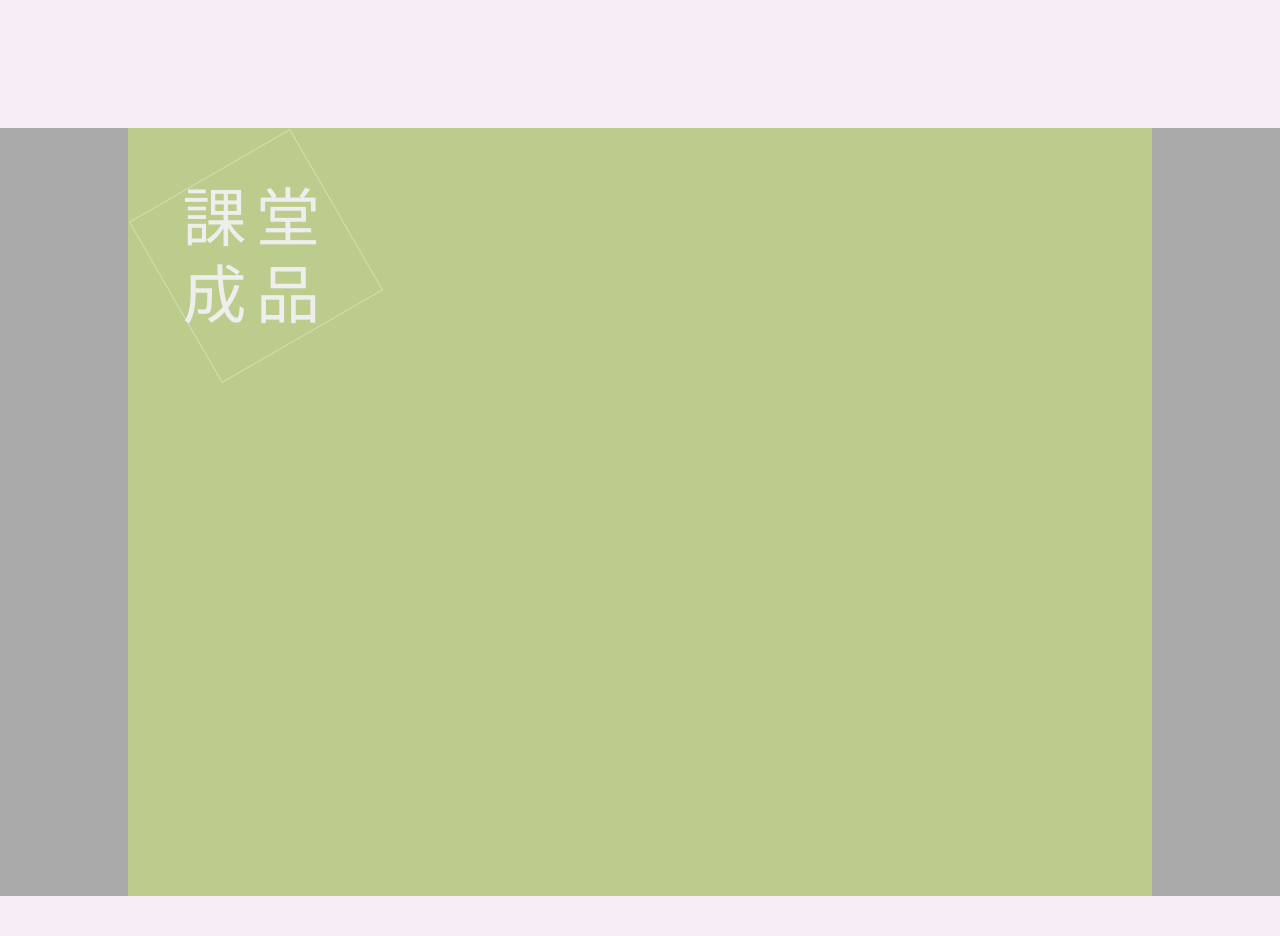
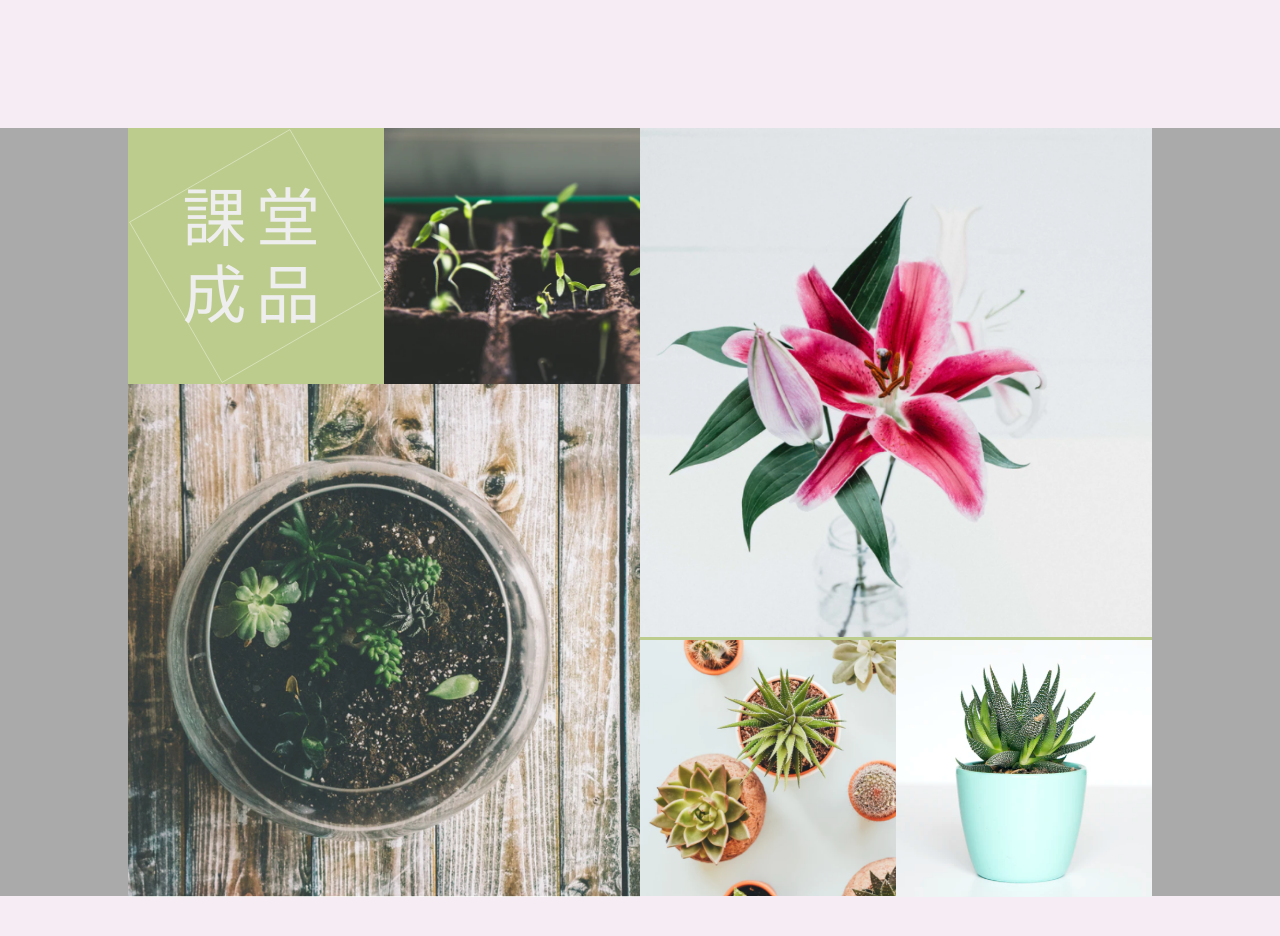
Before and after one commit to lintina11/web-test03, a plain HTML site: page index.html in a window 1280 px wide. Shown: the part 1400-2336 px from the top of the page. Drawn offline with Linux system fonts and the light colour scheme; the site is published under a folder, as on GitHub Pages, so addresses that start at the root find nothing; a web font is replaced by a local one.

Commit message:
correct album pic link

```diff
--- a/index.html
+++ b/index.html
@@ -56,19 +56,19 @@
             <h3>課堂成品</h3>
         </div>
         <div class="album-item">
-            <img src="/pic/a01.png" alt="">
+            <img src="pic/a01.png" alt="">
         </div>
         <div class="album-item">
-            <img src="/pic/a02.png" alt="">
+            <img src="pic/a02.png" alt="">
         </div>
         <div class="album-item">
-            <img src="/pic/a03.png" alt="">
+            <img src="pic/a03.png" alt="">
         </div>
         <div class="album-item">
-            <img src="/pic/a04.png" alt="">
+            <img src="pic/a04.png" alt="">
         </div>
         <div class="album-item">
-            <img src="/pic/a05.png" alt="">
+            <img src="pic/a05.png" alt="">
         </div>
     </div>
 
```
